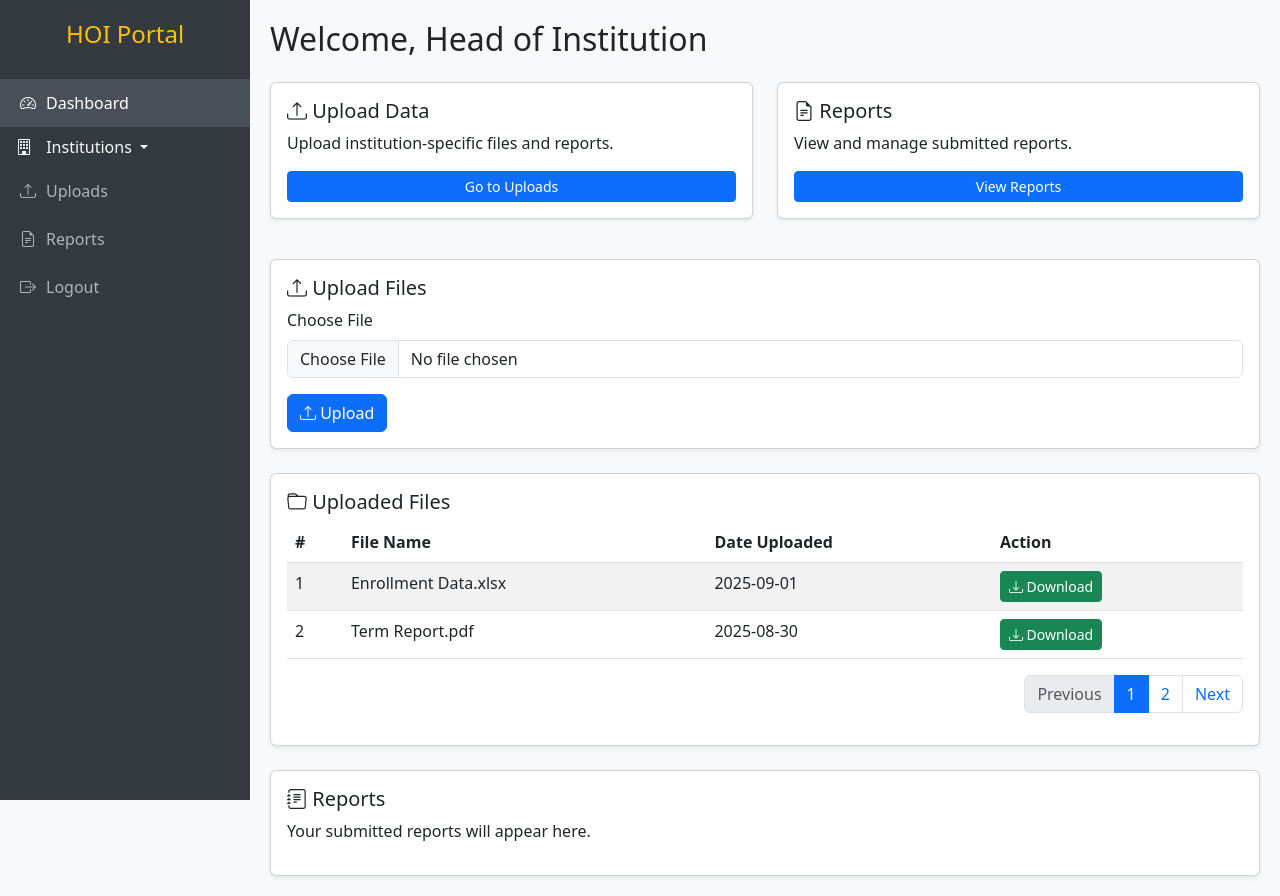
After one commit to Elisha-3/Subcounty-Education, a Flask app: template templates/hoi_dashbaoard.html in a window 1280 px wide. The commit adds this page. Run offline with Flask 3, Linux system fonts and the light colour scheme; the template is opened without the code that fills it, so the values that code supplies are empty; some libraries are stand-ins or nearby versions.

Commit message:
Improved UI code

```diff
--- a/app.py
+++ b/app.py
@@ -47,6 +47,7 @@ def index():
             return redirect(url_for('audit_dashboard'))
     return render_template('index.html')
 
+# Login route
 @app.route('/login', methods=['POST'])
 def login():
     email = request.form['email']
@@ -61,19 +62,21 @@ def login():
 
     if user and check_password_hash(user['password'], password):
         session['user_id'] = user['id']
-        session['role'] = user['role']  # store as-is from DB
+        session['role'] = user['role']
 
-        # normalize role for comparison
         role = user['role'].strip().lower() if user['role'] else ""
 
         if role == 'scde':
             return jsonify({'success': True, 'redirect': url_for('scde_dashboard')})
         elif role == 'auditor':
             return jsonify({'success': True, 'redirect': url_for('audit_dashboard')})
+        elif role == 'hoi':
+            return jsonify({'success': True, 'redirect': url_for('hoi_dashboard')})
         else:
             return jsonify({'success': True, 'redirect': url_for('index')})
     else:
         return jsonify({'success': False, 'message': 'Invalid email or password'})
+
 
 # Register route
 @app.route('/register', methods=['POST'])
@@ -152,6 +155,13 @@ def audit_dashboard():
     if 'user_id' not in session or session.get('role').lower() != 'auditor':
         return redirect(url_for('login'))
     return render_template('audit_dashboard.html')
+
+# HOI Dashboard (protected)
+@app.route('/hoi/dashboard')
+def hoi_dashboard():
+    if 'user_id' not in session or session.get('role').lower() != 'hoi':
+        return redirect(url_for('login'))
+    return render_template('hoi_dashboard.html')
 
 
 # API to fetch data
--- /dev/null
+++ b/templates/hoi_dashbaoard.html
@@ -0,0 +1,186 @@
+<!DOCTYPE html>
+<html lang="en">
+<head>
+  <meta charset="UTF-8">
+  <meta name="viewport" content="width=device-width, initial-scale=1.0">
+  <title>HOI Dashboard</title>
+  <link rel="stylesheet" href="https://cdn.jsdelivr.net/npm/bootstrap@5.3.0/dist/css/bootstrap.min.css">
+  <link rel="stylesheet" href="https://cdn.jsdelivr.net/npm/bootstrap-icons/font/bootstrap-icons.css">
+  <style>
+    body {
+      display: flex;
+      min-height: 100vh;
+      background: #f8f9fa;
+    }
+    /* Sidebar */
+    .sidebar {
+      width: 250px;
+      background: #343a40;
+      color: #fff;
+      flex-shrink: 0;
+      display: flex;
+      flex-direction: column;
+      position: fixed;
+      top: 0;
+      bottom: 0;
+      left: 0;
+      padding: 20px 0;
+    }
+    .sidebar h4 {
+      text-align: center;
+      margin-bottom: 30px;
+      color: #ffc107;
+    }
+    .sidebar a {
+      color: #adb5bd;
+      text-decoration: none;
+      padding: 12px 20px;
+      display: flex;
+      align-items: center;
+      transition: 0.3s;
+    }
+    .sidebar a:hover, .sidebar a.active {
+      background: #495057;
+      color: #fff;
+    }
+    .sidebar a i {
+      margin-right: 10px;
+    }
+    .dropdown-menu {
+      border: none;
+    }
+    .dropdown-menu .dropdown-item {
+      color: #212529;
+    }
+
+    /* Main content */
+    .main-content {
+      flex-grow: 1;
+      margin-left: 250px;
+      padding: 20px;
+    }
+
+    .card {
+      transition: transform 0.2s ease, box-shadow 0.2s ease;
+    }
+    .card:hover {
+      transform: translateY(-5px);
+      box-shadow: 0 6px 16px rgba(0,0,0,0.15);
+    }
+  </style>
+</head>
+<body>
+
+  <!-- Sidebar -->
+  <div class="sidebar">
+    <h4>HOI Portal</h4>
+    <a href="#dashboard" class="active"><i class="bi bi-speedometer2"></i> Dashboard</a>
+
+    <!-- Institutions Dropdown -->
+    <div class="dropdown">
+      <a class="dropdown-toggle d-block px-3 py-2 text-light text-decoration-none"
+         href="#" role="button" data-bs-toggle="dropdown" aria-expanded="false">
+        <i class="bi bi-building"></i> Institutions
+      </a>
+      <ul class="dropdown-menu bg-dark">
+        <li><a class="dropdown-item text-light" href="#">Pre-Primary</a></li>
+        <li><a class="dropdown-item text-light" href="#">Primary</a></li>
+        <li><a class="dropdown-item text-light" href="#">Junior School</a></li>
+        <li><a class="dropdown-item text-light" href="#">Senior School</a></li>
+      </ul>
+    </div>
+
+    <a href="#uploads"><i class="bi bi-upload"></i> Uploads</a>
+    <a href="#reports"><i class="bi bi-file-earmark-text"></i> Reports</a>
+    <a href="#"><i class="bi bi-box-arrow-right"></i> Logout</a>
+  </div>
+
+  <!-- Main Content -->
+  <div class="main-content">
+    <h2 class="mb-4">Welcome, Head of Institution</h2>
+
+    <!-- Dashboard Cards -->
+    <div id="dashboard" class="row">
+      <div class="col-md-6 mb-3">
+        <div class="card p-3 shadow-sm">
+          <h5><i class="bi bi-upload"></i> Upload Data</h5>
+          <p>Upload institution-specific files and reports.</p>
+          <a href="#uploads" class="btn btn-primary btn-sm">Go to Uploads</a>
+        </div>
+      </div>
+      <div class="col-md-6 mb-3">
+        <div class="card p-3 shadow-sm">
+          <h5><i class="bi bi-file-earmark-text"></i> Reports</h5>
+          <p>View and manage submitted reports.</p>
+          <a href="#reports" class="btn btn-primary btn-sm">View Reports</a>
+        </div>
+      </div>
+    </div>
+
+    <!-- Upload Section -->
+    <div id="uploads" class="card shadow-sm mt-4">
+      <div class="card-body">
+        <h5 class="card-title"><i class="bi bi-upload"></i> Upload Files</h5>
+        <form>
+          <div class="mb-3">
+            <label for="uploadFile" class="form-label">Choose File</label>
+            <input type="file" class="form-control" id="uploadFile">
+          </div>
+          <button class="btn btn-primary"><i class="bi bi-upload"></i> Upload</button>
+        </form>
+      </div>
+    </div>
+
+    <!-- Uploaded Data Table -->
+    <div class="card shadow-sm mt-4">
+      <div class="card-body">
+        <h5 class="card-title"><i class="bi bi-folder"></i> Uploaded Files</h5>
+        <table class="table table-striped">
+          <thead>
+            <tr>
+              <th>#</th>
+              <th>File Name</th>
+              <th>Date Uploaded</th>
+              <th>Action</th>
+            </tr>
+          </thead>
+          <tbody>
+            <tr>
+              <td>1</td>
+              <td>Enrollment Data.xlsx</td>
+              <td>2025-09-01</td>
+              <td><a href="#" class="btn btn-success btn-sm"><i class="bi bi-download"></i> Download</a></td>
+            </tr>
+            <tr>
+              <td>2</td>
+              <td>Term Report.pdf</td>
+              <td>2025-08-30</td>
+              <td><a href="#" class="btn btn-success btn-sm"><i class="bi bi-download"></i> Download</a></td>
+            </tr>
+          </tbody>
+        </table>
+        <!-- Pagination -->
+        <nav>
+          <ul class="pagination justify-content-end">
+            <li class="page-item disabled"><a class="page-link" href="#">Previous</a></li>
+            <li class="page-item active"><a class="page-link" href="#">1</a></li>
+            <li class="page-item"><a class="page-link" href="#">2</a></li>
+            <li class="page-item"><a class="page-link" href="#">Next</a></li>
+          </ul>
+        </nav>
+      </div>
+    </div>
+
+    <!-- Reports Section -->
+    <div id="reports" class="card shadow-sm mt-4">
+      <div class="card-body">
+        <h5 class="card-title"><i class="bi bi-journal-text"></i> Reports</h5>
+        <p>Your submitted reports will appear here.</p>
+      </div>
+    </div>
+
+  </div>
+
+  <script src="https://cdn.jsdelivr.net/npm/bootstrap@5.3.0/dist/js/bootstrap.bundle.min.js"></script>
+</body>
+</html>
```
Also changed, not shown: templates/index.html (+15 -4 lines).
